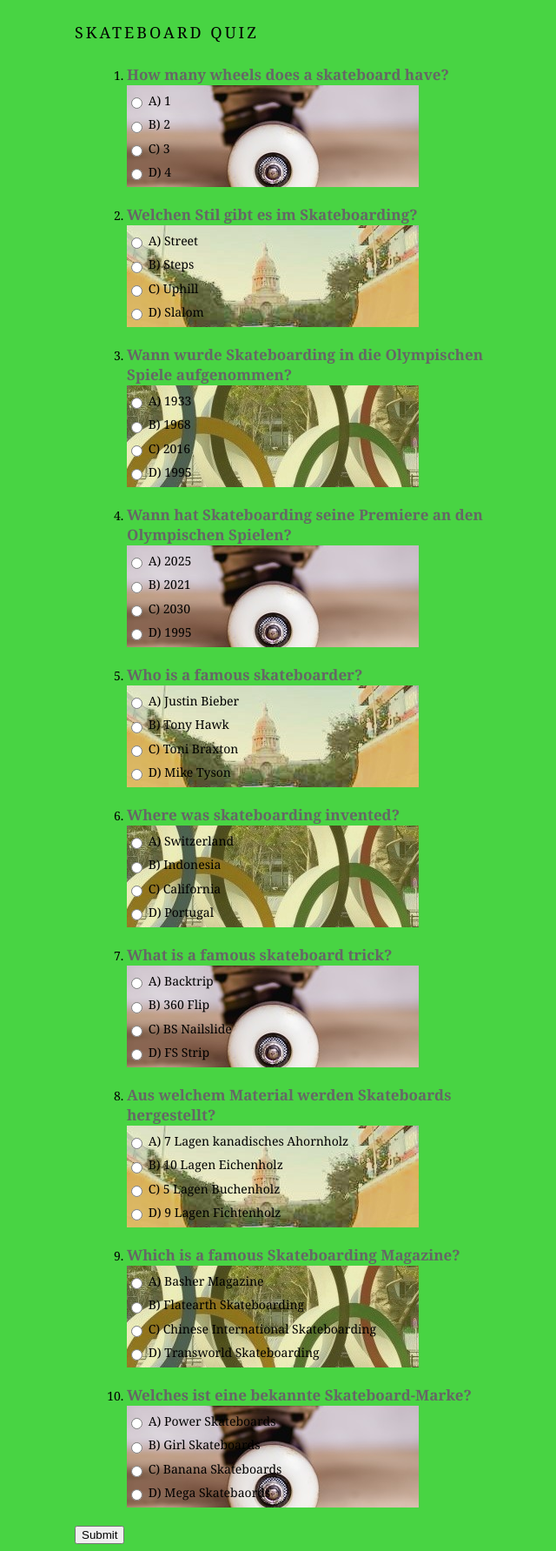
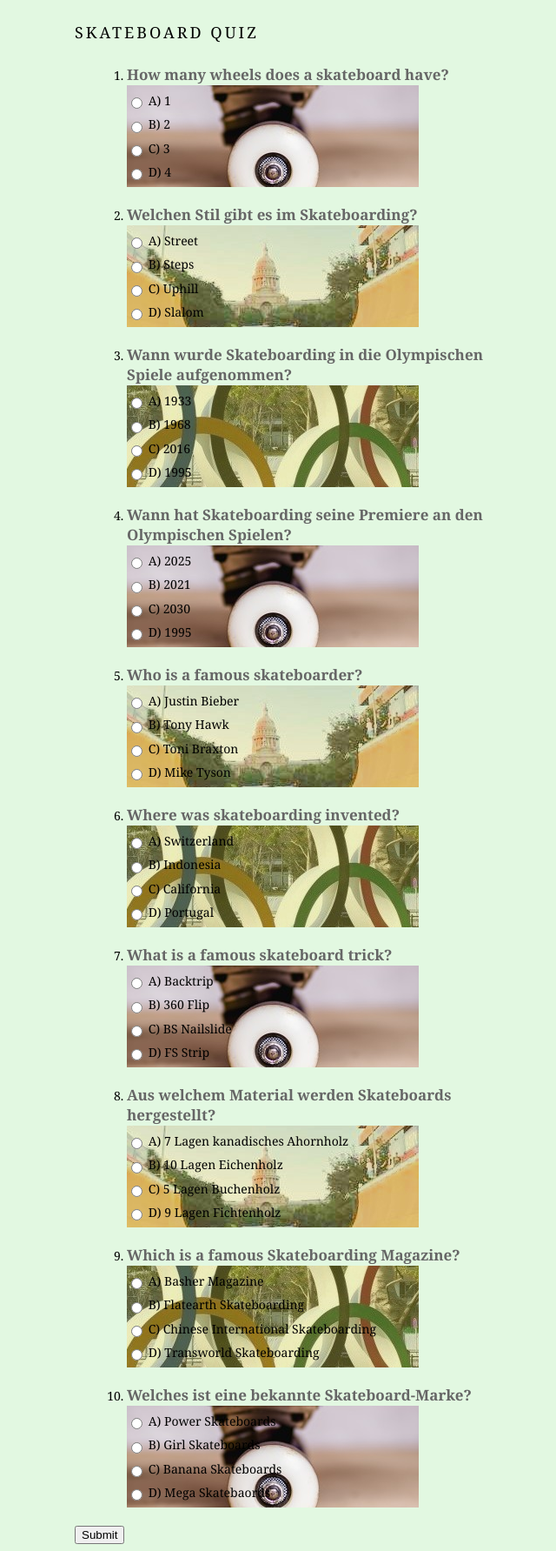
Before and after one commit to ghetterking/sportsquiz, a PHP site: page /quiz.php in a window 1280 px wide. Shown: the whole page at 87% size, without its empty margins (304-944 px from the left). Run offline with PHP 8.4, Linux system fonts and the light colour scheme; data that the repository does not hold is empty.

Commit message:
background-c. change

```diff
--- a/www/public/style.css
+++ b/www/public/style.css
@@ -1,6 +1,6 @@
 
 body{ font: 14px Georgia, serif;
-    background-color: rgb(72, 212, 67);
+    background-color: rgba(171, 235, 168, 0.342);
 
 }
 
```
